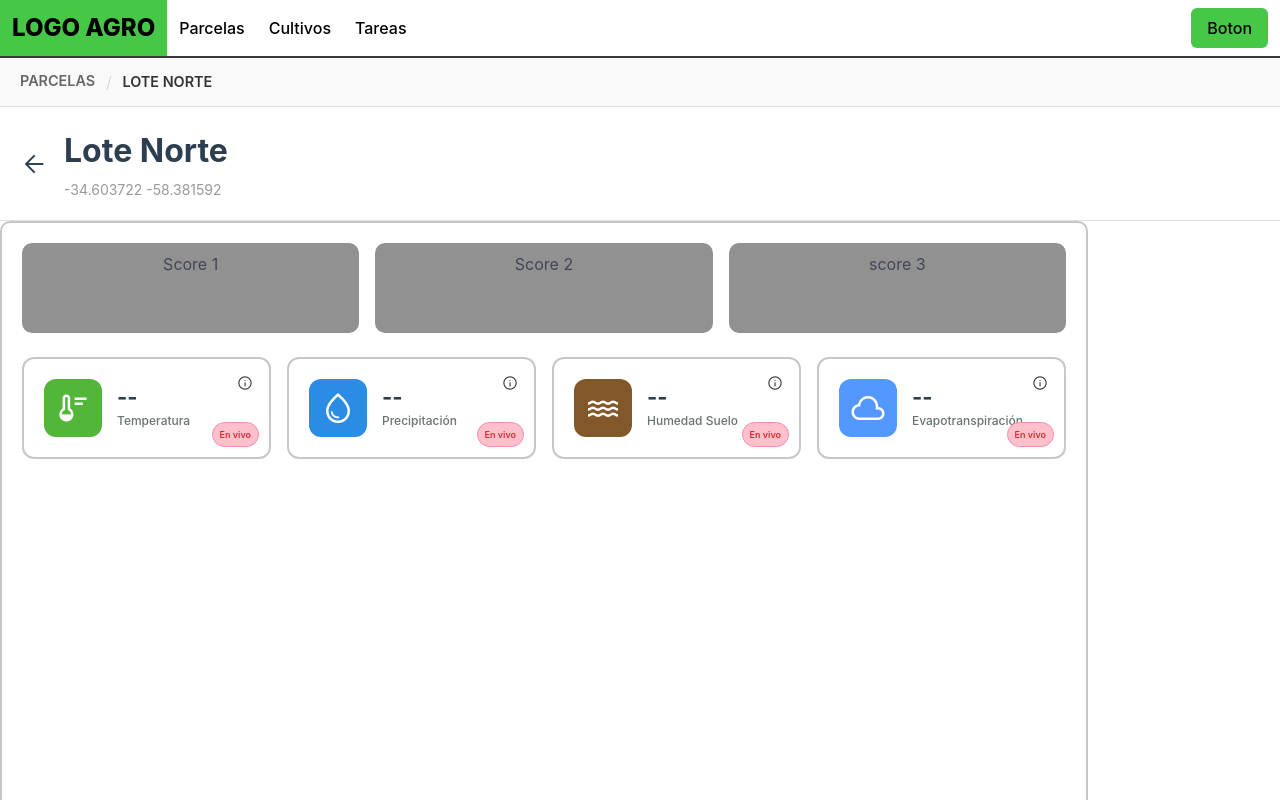
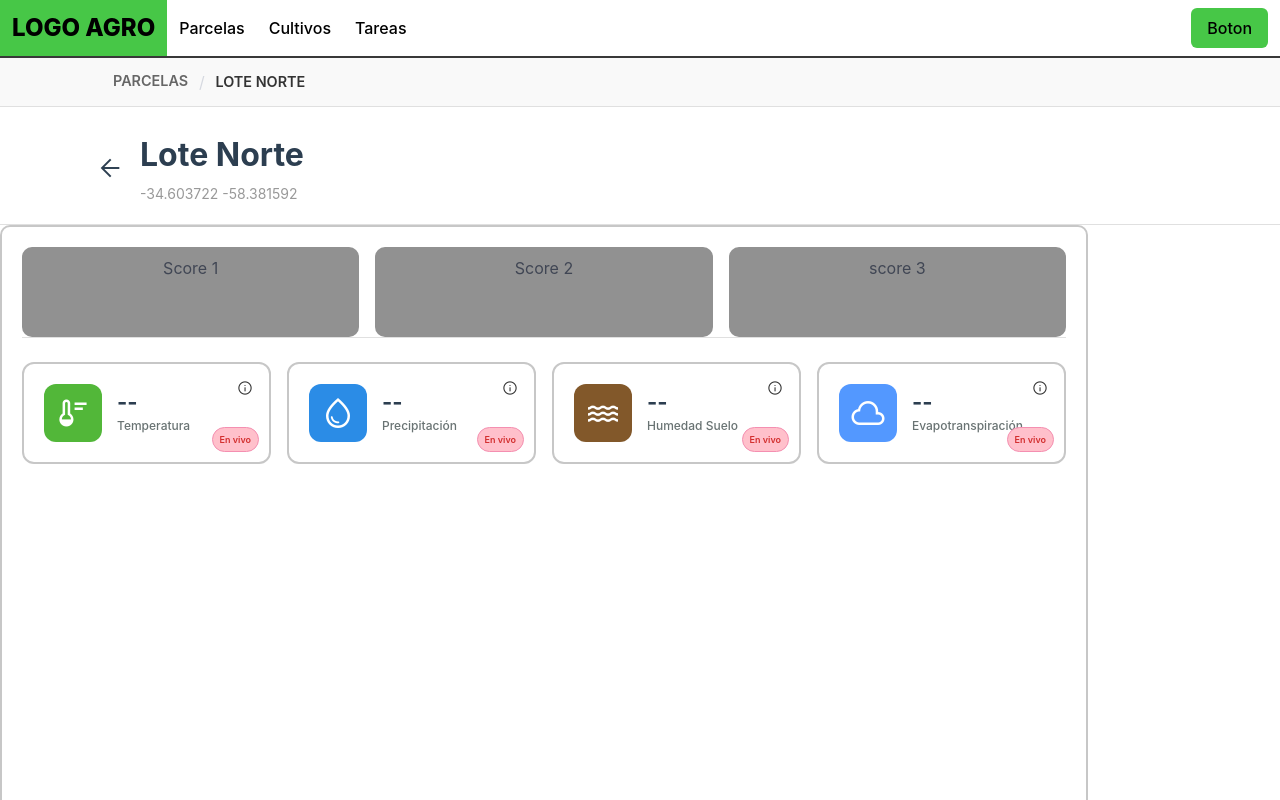
Before and after one commit to danielbulacio/Proyecto-TP-Final-INTRO, a plain HTML site: page frontend/parcela/detalle.html in a window 1280 px wide. Shown: the top 800 px of the page. Drawn offline with nearby package versions, Linux system fonts and the light colour scheme; no server answers.

Commit message:
Modificando para centrarlo

```diff
--- a/frontend/css/detalle-parcelas.css
+++ b/frontend/css/detalle-parcelas.css
@@ -1,37 +1,40 @@
 @import "var-globales.css";
 
-/* HEADER SECTION */
-.header-section {
+.header {
   background-color: white;
   border-bottom: 1px solid #e0e0e0;
   padding: 0;
   margin: 0;
 }
 
-.header-section .breadcrumb {
+.header .breadcrumb {
   padding: 12px 20px;
-  margin: 0;
   background-color: #f9f9f9;
   border-bottom: 1px solid #e0e0e0;
 }
-
-.header-section .breadcrumb ul {
+.breadcrumb-inside{
+  margin: auto;
+  width: 85%;
+}
+.header .breadcrumb ul {
   margin: 0;
 }
 
-.header-section .breadcrumb a {
+.header .breadcrumb a {
   font-size: 0.9rem;
   text-transform: uppercase;
   font-weight: 600;
   color: #666;
 }
 
-.header-section .breadcrumb li.is-active a {
+.header .breadcrumb li.is-active a {
   color: #333;
 }
 
 .header-content {
-  padding: 20px;
+  Width: 85%;
+  margin: auto;
+  padding-bottom: 20px;
 }
 
 .header-title-group {
@@ -52,6 +55,7 @@
 .back-link .material-symbols-outlined {
   font-size: 28px;
   color: #2c3e50;
+  transition: 0.5s;
 }
 
 .back-link:hover .material-symbols-outlined {
@@ -71,7 +75,6 @@
   color: #999;
 }
 
-/* CONTENEDORES */
 .container {
   margin-top: 0;
 }
@@ -267,16 +270,6 @@
   display: block;
 }
 
-.header {
-  display: flex;
-  align-items: flex-start;
-  gap: 50px;
-}
-
-.header > * {
-  min-width: 0;
-}
-
 .material-symbols-outlined {
   font-variation-settings:
     "FILL" 0,
--- a/frontend/parcela/detalle.html
+++ b/frontend/parcela/detalle.html
@@ -63,12 +63,14 @@
     <!-- FIN DEL NAVBAR -->
 
     <!-- HEADER -->
-    <div class="header-section">
+    <div class="header">
       <nav class="breadcrumb" aria-label="breadcrumbs">
-        <ul>
-          <li><a href="parcelas.html">PARCELAS</a></li>
-          <li class="is-active"><a href="#" aria-current="page" id="parcela_nombre_breadcumb">LOTE NORTE</a></li>
-        </ul>
+        <div class="breadcrumb-inside">
+          <ul>
+            <li><a href="parcelas.html">PARCELAS</a></li>
+            <li class="is-active"><a href="#" aria-current="page" id="parcela_nombre_breadcumb">LOTE NORTE</a></li>
+          </ul>
+        </div>
       </nav>
 
       <div class="header-content">
```
